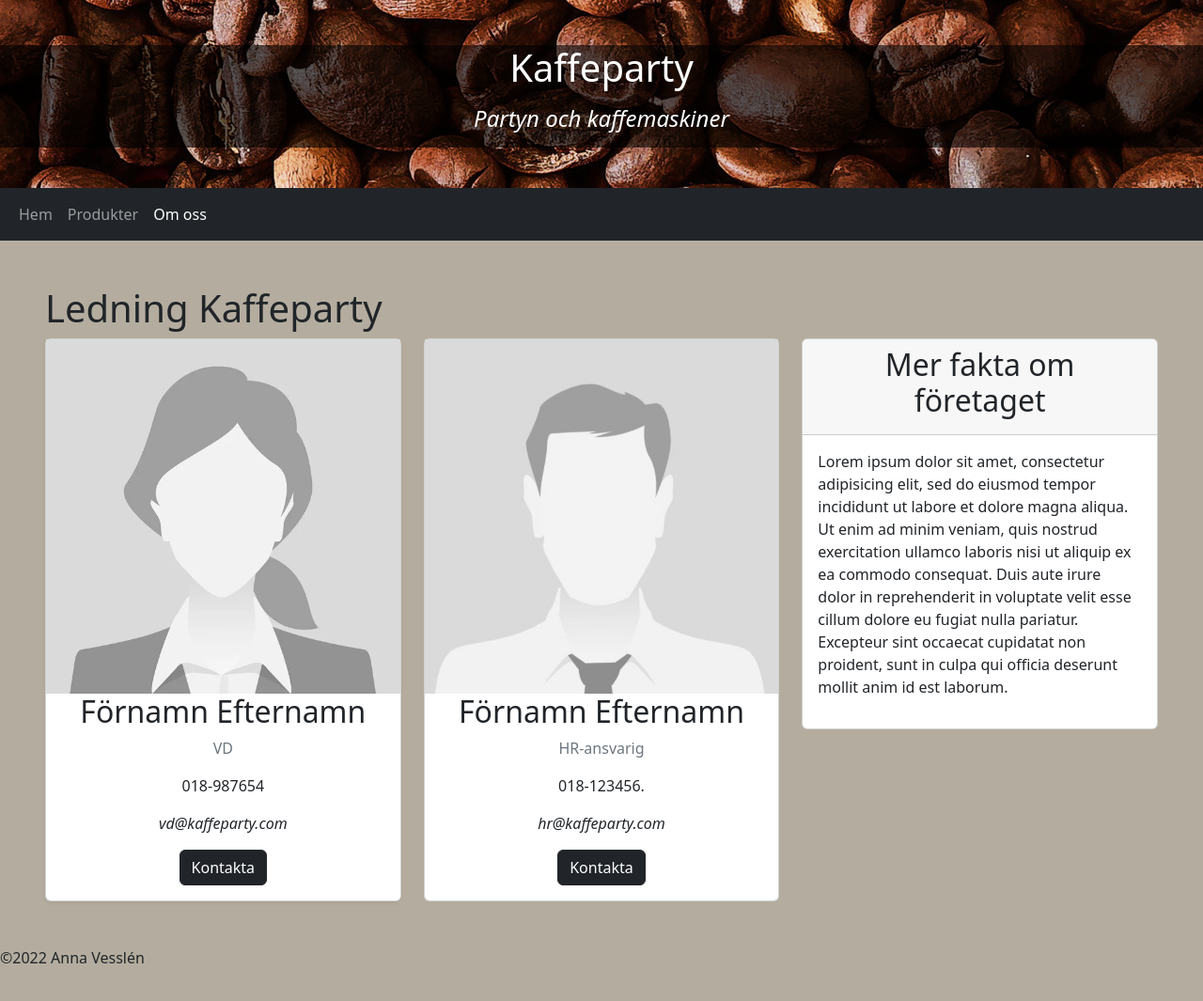
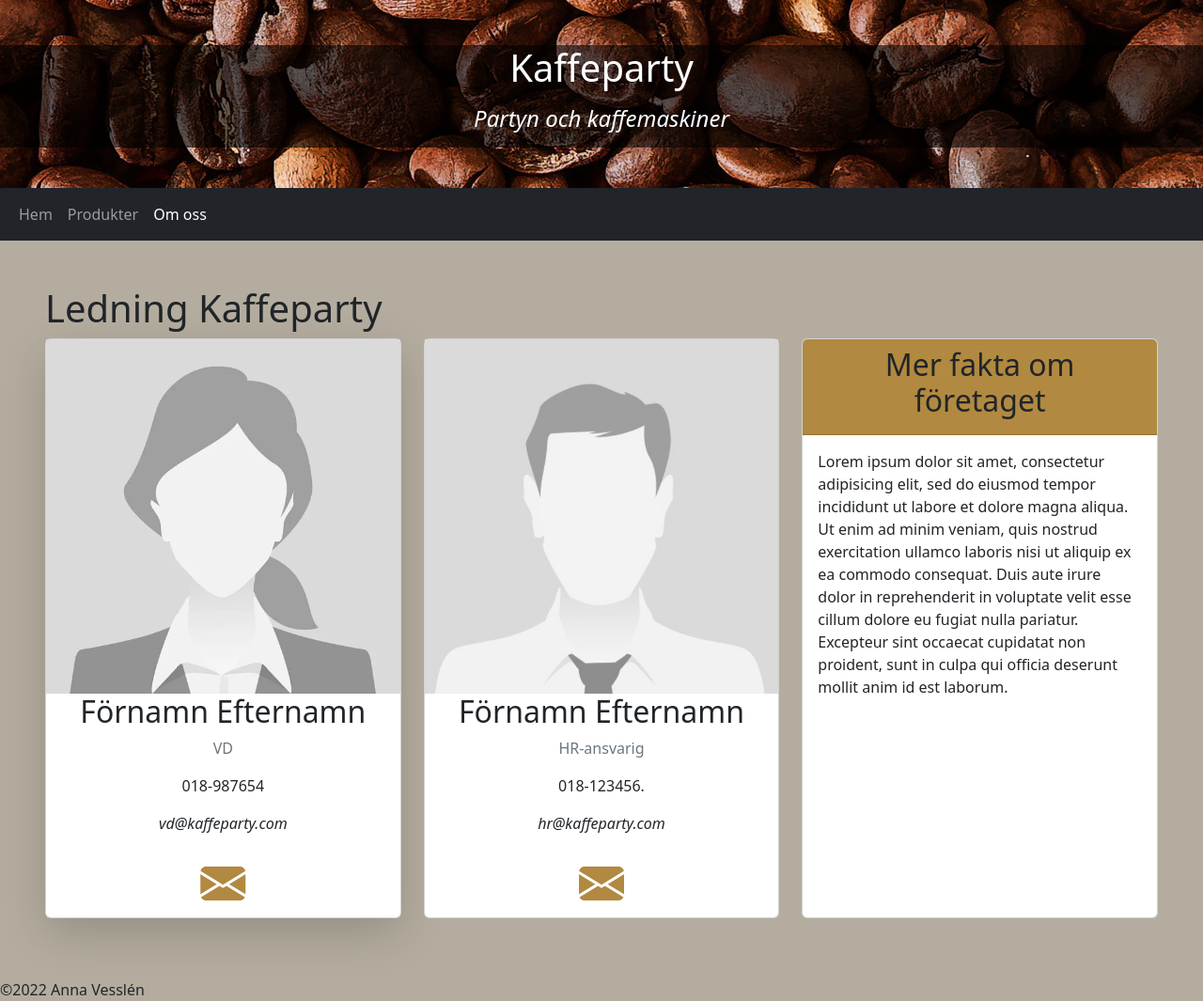
Before and after one commit to AVesslen/Ovn8Bootstrap, a plain HTML site: page OmOss.html in a window 1280 px wide. Shown: the whole page at 94% size. Before the commit the page ends 1031 px from the top, so only its background shows below. Drawn offline with nearby package versions, Linux system fonts and the light colour scheme.

Commit message:
La till ikon

```diff
--- a/OmOss.html
+++ b/OmOss.html
@@ -10,6 +10,8 @@
 
  <link href="https://cdn.jsdelivr.net/npm/bootstrap@5.2.3/dist/css/bootstrap.min.css"
  rel="stylesheet" integrity="sha384-rbsA2VBKQhggwzxH7pPCaAqO46MgnOM80zW1RWuH61DGLwZJEdK2Kadq2F9CUG65" crossorigin="anonymous">
+
+ <link rel="stylesheet" href="https://cdn.jsdelivr.net/npm/bootstrap-icons@1.3.0/font/bootstrap-icons.css">
 
  <link rel="stylesheet" href="css/custom.css">
 </head>
@@ -63,8 +65,8 @@
       <div class="container-fluid p-5 ">
       <h1>Ledning Kaffeparty</h1>
       <div class="row">
-        <div class="col-md-4 m5">
-          <div class="card rounded h-100 shadow-sm">
+        <div class="col-md-4 mb-3">
+          <div class="card h-100 shadow-lg">
             <img src="Images/avatar_vd.jpg" alt="VD" class="img-fluid" style="width:100%">
 
               <div class="text-center">
@@ -72,28 +74,30 @@
               <p class="text-secondary">VD</p>
               <p>018-987654</p>
               <p class="fst-italic">vd@kaffeparty.com</p>
-              <p class="btn btn-dark" role="button">Kontakta</p>
+              <a href="" title="Skicka e-post"> <i class="bi bi-envelope-fill" style="font-size: 3rem; color:#b18940;"></i></a>
+
+
             </div>
 
           </div>
         </div>
 
-        <div class="col-md-4 m5">
-          <div class="card">
+        <div class="col-md-4 mb-3">
+          <div class="card h-100">
             <img src="Images/avatar_hr.jpg" class="img-fluid" alt="HR-ansvarig" style="width:100%">
             <div class="text-center">
               <h2>Förnamn Efternamn</h2>
               <p class="text-secondary">HR-ansvarig</p>
               <p>018-123456.</p>
               <p class="fst-italic">hr@kaffeparty.com</p>
-              <p class="btn btn-dark" role="button">Kontakta</p>
+              <a href="" title="Skicka e-post"> <i class="bi bi-envelope-fill" style="font-size: 3rem; color:#b18940;"></i></a>
             </div>
           </div>
         </div>
 
-        <div class="col-md-4 m5">
-          <div class="card background-color: rgba(0,0,0,0.2);">
-            <div class="card-header">
+        <div class="col-md-4 mb-3">
+          <div class="card h-100">
+            <div class="card-header" style="background-color:#b18940;">
             <div class="text-center">
               <h2>Mer fakta om företaget</h2>
               </div>
```
